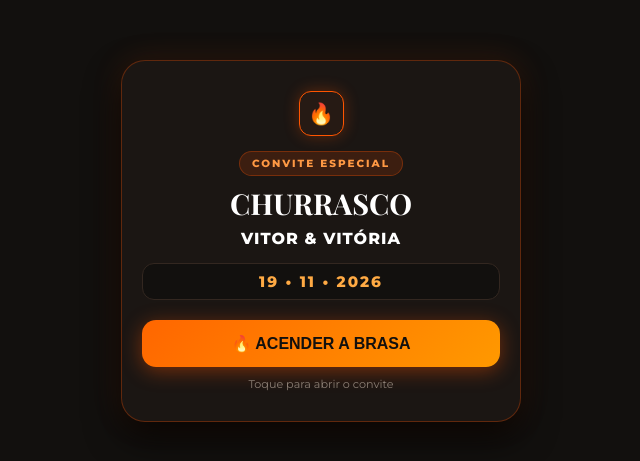
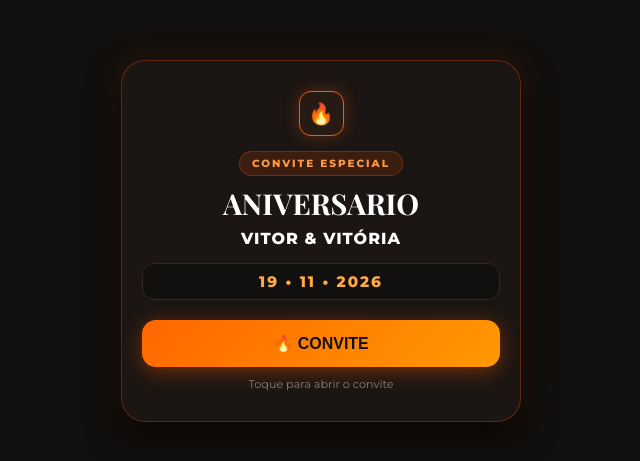
Before and after one commit to vitinzxr-al/convite-, a plain HTML site: page index.html in a window 1280 px wide. Shown: the part 159-620 px from the top of the page, without its empty margins (319-959 px from the left). Drawn offline with nearby package versions, Linux system fonts and the light colour scheme.

Commit message:
Update index.html

```diff
--- a/index.html
+++ b/index.html
@@ -3,10 +3,10 @@
 <head>
     <meta charset="UTF-8">
     <meta name="viewport" content="width=device-width, initial-scale=1.0, maximum-scale=1.0, user-scalable=no">
-    <title>Churrasco de Vitor & Vitória</title>
+    <title>Aniversário de Vitor & Vitória</title>
 
     <!-- TAGS OPEN GRAPH PARA O WHATSAPP E REDES SOCIAIS -->
-    <meta property="og:title" content="Churrasco de Vitor & Vitória">
+    <meta property="og:title" content="Aniversário de Vitor & Vitória">
     <meta property="og:description" content="19 de Novembro de 2026 às 19:30. Estrada Recanto Cruzeiro do Sul, Chácara 14. Venha curtir com a gente!">
     <meta property="og:image" content="https://churrasco-vitor-vitoria.vercel.app/capa.jpg">
     <meta property="og:url" content="https://churrasco-vitor-vitoria.vercel.app">
@@ -26,10 +26,10 @@
         <div class="welcome-card">
             <div class="icon-badge">🔥</div>
             <span class="tag-special">CONVITE ESPECIAL</span>
-            <h1>CHURRASCO</span></h1>
+            <h1>ANIVERSARIO</span></h1>
             <div class="welcome-names">VITOR & VITÓRIA</div>
             <div class="date-badge-box">19 • 11 • 2026</div>
-            <button class="btn-fire" onclick="enterParty()">🔥 ACENDER A BRASA</button>
+            <button class="btn-fire" onclick="enterParty()">🔥 CONVITE</button>
             <div class="welcome-hint">Toque para abrir o convite</div>
         </div>
     </div>
```
